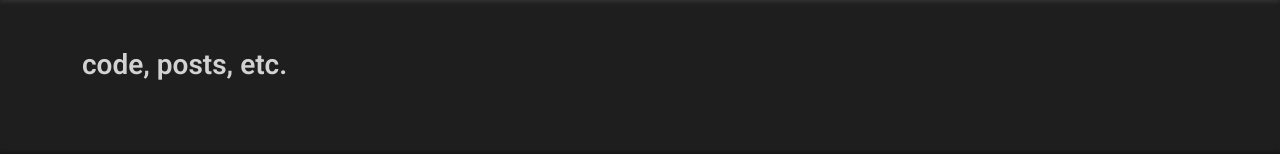
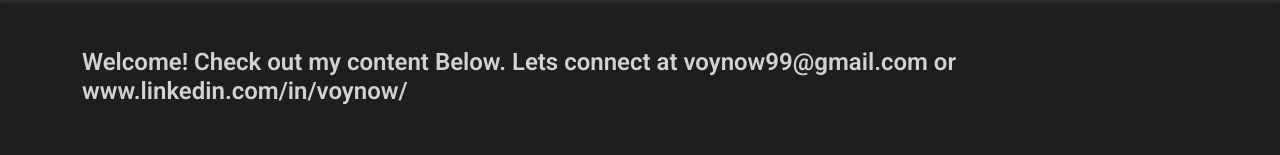
Before and after one commit to voynow/old-jamievoynow.com, a Flask app: template templates/index.html in a window 1280 px wide. Shown: the part 62-217 px from the top of the page. Run offline with Flask 2, Linux system fonts and the light colour scheme; the template is opened without the code that fills it, so the values that code supplies are empty.

Commit message:
Adding my contact info

```diff
--- a/templates/index.html
+++ b/templates/index.html
@@ -19,7 +19,7 @@
         </nav>
     </header>
     <main class="container mt-5">
-        <h3 class="mb-4">code, posts, etc.</h3>
+        <h4 class="mb-4">Welcome! Check out my content Below. Lets connect at voynow99@gmail.com or www.linkedin.com/in/voynow/</h4>
         <div class="row">
             <!-- Fake blog entries -->
             {% for post in posts %}
```
